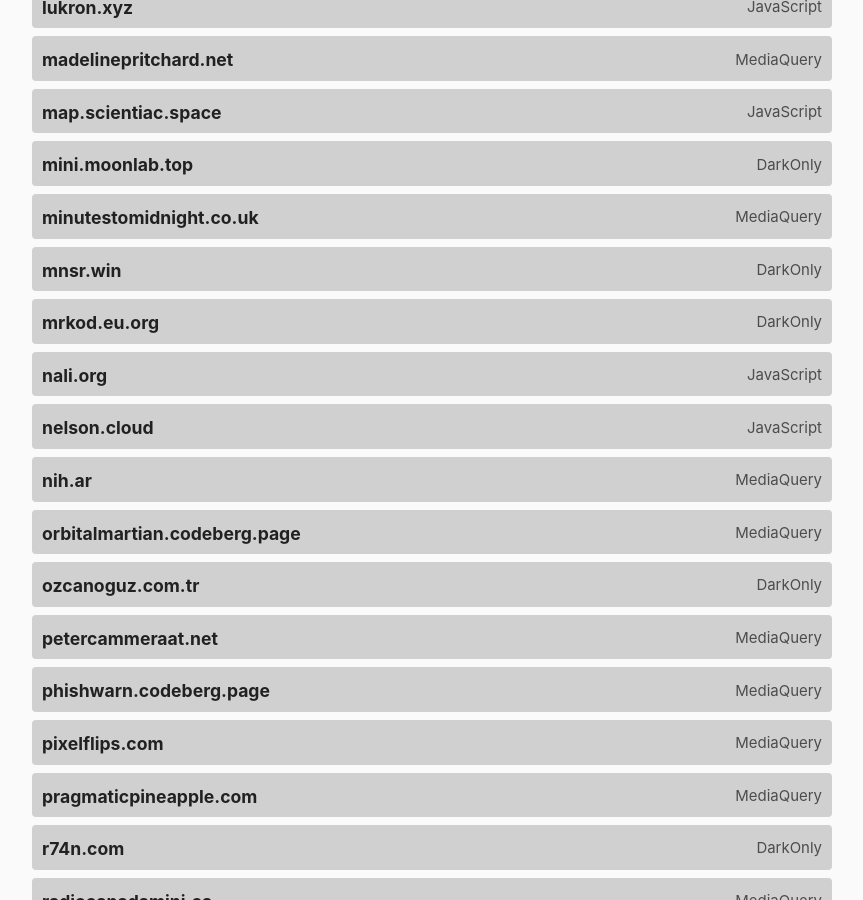
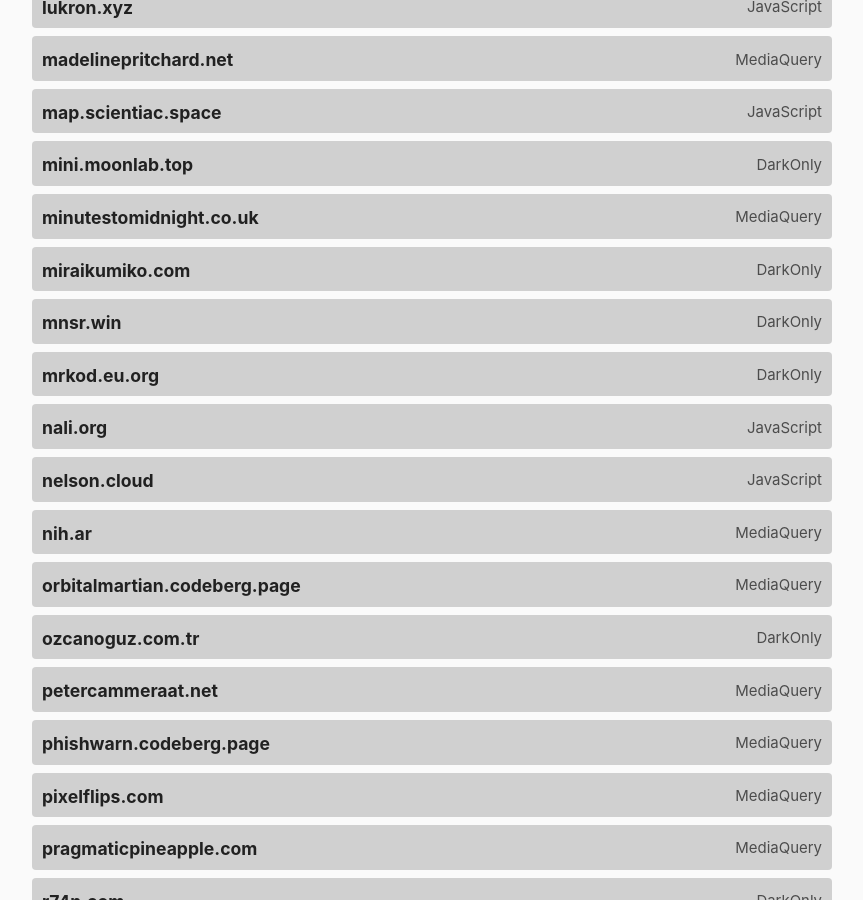
Before and after one commit to katherinek727/darktheme.club, a Jekyll site: the page built from index.md, in a window 1280 px wide and 900 px high, scrolled down 5320 px. Shown: the whole window, without its empty margins (208-1071 px from the left). Built offline with Jekyll 4.4.1, drawn with Linux system fonts in a browser that asks for light colours.

Commit message:
Update sites.yml

```diff
--- a/_data/sites.yml
+++ b/_data/sites.yml
@@ -1,3 +1,8 @@
+- domain: miraikumiko.com
+  url: https://miraikumiko.com/
+  method: darkonly
+  last_checked: 2025-04-11
+
 - domain: 250kb.club
   url: https://250kb.club/
   method: mediaquery
```
